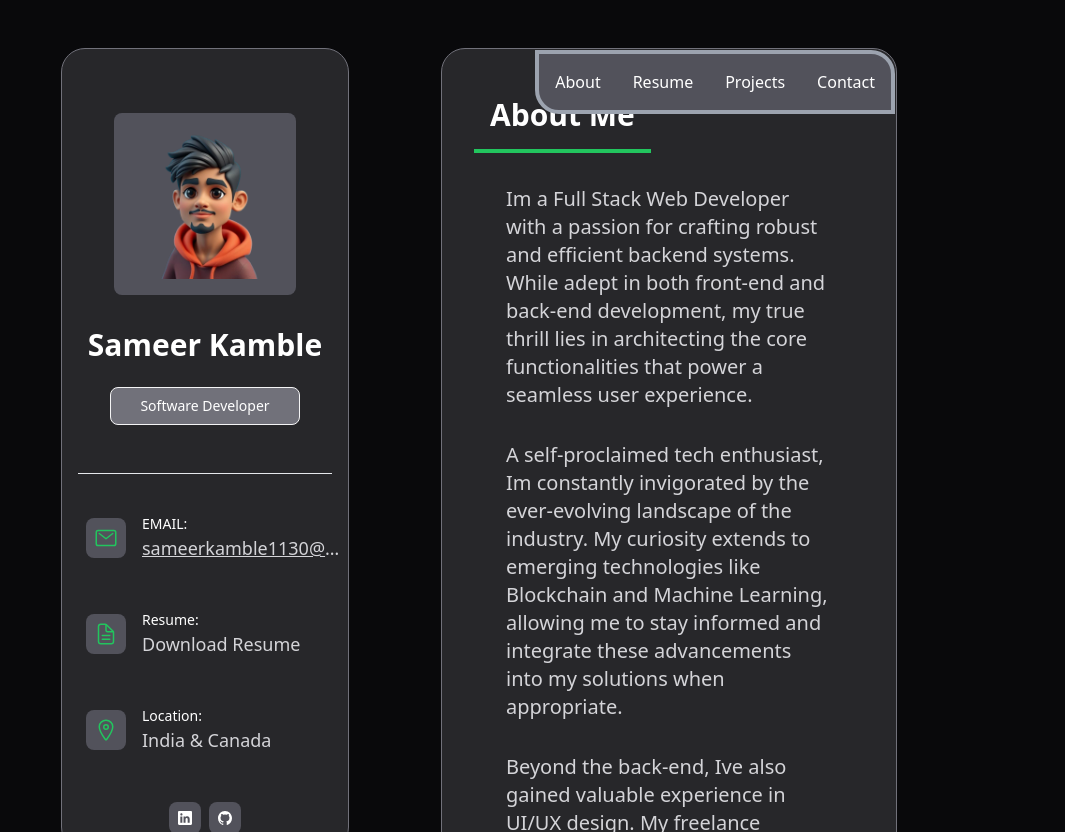
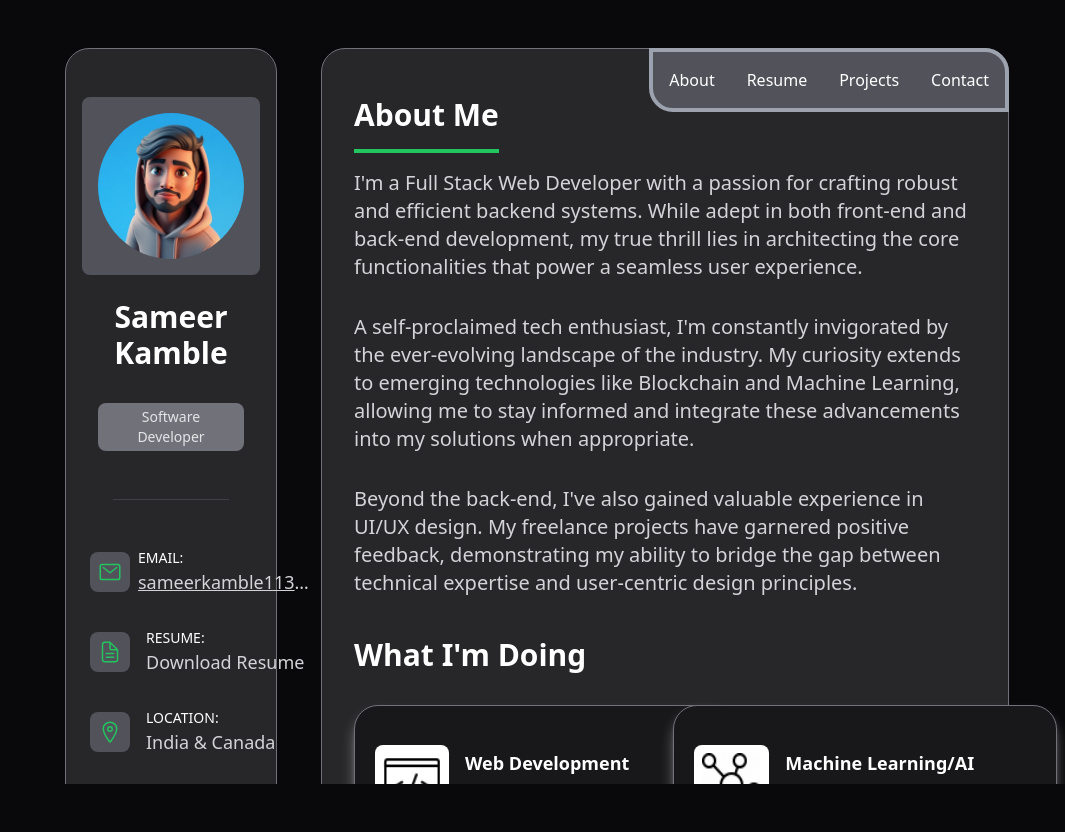
Before and after one commit to sameer1130/portfolio, a Next.js app: page / in a window 1280 px wide. Shown: the whole page, without its empty margins (215-1280 px from the left). Built offline with nearby package versions, Linux system fonts and the light colour scheme.

Commit message:
added the optimization for large screen

```diff
--- a/components/AboutMe.tsx
+++ b/components/AboutMe.tsx
@@ -1,110 +1,86 @@
 'use client'
 import Card from "./Card";
-
 import NavBar from "./NavBar";
 import Resume from "./Resume";
 import Projects from "./Projects";
 import Contact from "./Contact";
 import { useState } from "react";
 
+export default function AboutMe() {
+  const [activeSection, setActiveSection] = useState('about');
 
+  return (
+    <div className="mb-12 w-fit lg:pb-16">
+      <div className="relative">
+        <div className="text-white bg-zinc-800 border border-zinc-500 rounded-3xl p-8">
+          <div className="flex justify-between items-center">
+            {/* Section Title */}
+            <div className="font-bold text-3xl py-4  border-b-4 w-fit border-green-500">
+              {activeSection === 'about' && "About Me"}
+              {activeSection === 'resume' && "Resume"}
+              {activeSection === 'contact' && "Contact"}
+              {activeSection === 'projects' && "Projects"}
+            </div>
 
-export default function AboutMe() {
-    const [activeSection, setActiveSection ] = useState('about');
-    return(
-        <div className="w-3/4 mb-12">
-
-
-            <div className="relative ">
-                <div className="items-center text-white bg-zinc-800 border border-zinc-500 rounded-3xl p-8">
-                    <div className="justify-between items-center">
-
-                        <div className="font-bold text-3xl p-4 border-b-4 w-fit border-green-500 border-rounded">
-
-                            {activeSection === 'about' && "About Me" }
-                            {activeSection === 'resume' && "Resume" }
-                            {activeSection === 'contact' && "Contact" }
-                            {activeSection === 'projects' && "Projects" }
-                        </div>
-                        <div className="absolute top-0.5 right-0.5">
-                            <NavBar onNavigate={setActiveSection}/>
+            {/* NavBar for Large Screens */}
+            <div className="hidden lg:block absolute top-0 right-0">
+              <NavBar onNavigate={setActiveSection} />
             </div>
           </div>
+
+          {/* Active Section Content */}
           {activeSection === "about" && (
             <>
-                    <div className="items-center p-4 text-xl text-zinc-300">
+              <div className=" text-xl text-zinc-300">
+                <div className="py-4">
+                  I&apos;m a Full Stack Web Developer with a passion for crafting robust and efficient backend systems. While adept in both front-end and back-end development, my true thrill lies in architecting the core functionalities that power a seamless user experience.
+                </div>
+                <div className="py-4">
+                  A self-proclaimed tech enthusiast, I&apos;m constantly invigorated by the ever-evolving landscape of the industry. My curiosity extends to emerging technologies like Blockchain and Machine Learning, allowing me to stay informed and integrate these advancements into my solutions when appropriate.
+                </div>
+                <div className="py-4">
+                  Beyond the back-end, I&apos;ve also gained valuable experience in UI/UX design. My freelance projects have garnered positive feedback, demonstrating my ability to bridge the gap between technical expertise and user-centric design principles.
+                </div>
+              </div>
 
-                            <div className="flex justify-center items-center p-4">Im a Full Stack Web Developer with a passion for crafting robust and efficient backend systems.
-                                While adept in both front-end and back-end development, my true thrill lies in architecting the core
-                                functionalities that power a seamless user experience.</div>
-
-                            <div className="flex justify-center items-center p-4 ">A self-proclaimed tech enthusiast, Im constantly invigorated by the ever-evolving landscape of the industry.
-                                My curiosity extends to emerging technologies like Blockchain and Machine Learning, allowing me to stay
-                                informed and integrate these advancements into my solutions when appropriate.</div>
-
-                            <div className="flex justify-center items-center p-4 ">Beyond the back-end, Ive also gained valuable experience in UI/UX design.
-                                My freelance projects have garnered positive feedback,demonstrating my ability to bridge the gap between
-                                technical expertise and user-centric design principles.</div>
-
-
-                    </div>
-                    <div className="">
-                        <div className="font-bold text-3xl p-4">
+              {/* What I'm Doing Section */}
+              <div className="mt-6" >
+                <div className="font-bold text-3xl pb-8">
                   What I&apos;m Doing
                 </div>
-                        <div className="flex justify-center items-center items-stretch ">
-                            <div className="p-4 shadow-white">
+                <div className="grid grid-cols-1 md:grid-cols-2 gap-4 ">
                   <Card
                     imgSrc="/Images/icons8-code.gif"
                     title="Web Development"
                     description="Building the future by developing Web Applications using a blend of front-end and back-end technologies."
                   />
-                            </div>
-                            <div className="p-4">
-
                   <Card
                     imgSrc="/Images/icons8-mind-map.gif"
                     title="Machine Learning/AI"
-                                description="Utilizing Artificial Intelligence (AI) and Machine Learning (ML) to create intelligent and
-                                adaptive systems."
+                    description="Utilizing Artificial Intelligence (AI) and Machine Learning (ML) to create intelligent and adaptive systems."
                   />
-                            </div>
-
-                        </div>
-                        <div className="flex justify-center items-center items-stretch">
-                            <div className="p-4">
                   <Card
                     imgSrc="/Images/icons8-bitcoin.gif"
                     title="Web3"
                     description="Exploring the potential of Blockchain technology to revolutionize data security and transparency."
                   />
-                            </div>
-                            <div className="p-4">
-
                   <Card
                     imgSrc="/Images/icons8-figma (1).gif"
                     title="UI/UX Design"
                     description="Crafting User Interfaces (UI) and User Experiences (UX) that are intuitive, visually appealing, and user-friendly."
                   />
                 </div>
-
-                        </div>
-
               </div>
             </>
           )}
-
           {activeSection === "resume" && <Resume />}
           {activeSection === "projects" && <Projects />}
-
           {activeSection === "contact" && <Contact />}
         </div>
       </div>
 
-
-
+      {/* Padding for Small Screens */}
+      <div className="lg:hidden h-16"></div>
     </div>
-
-
-    )
+  );
 }
--- a/components/Bio.tsx
+++ b/components/Bio.tsx
@@ -1,97 +1,129 @@
-
+'use client';
+import { useState } from "react";
 import Image from "next/image";
-import Mail from "../public/ion--mail-outline.svg"
-import Doc from "../public/ion--document-text-outline.svg"
-import Loc from "../public/ion--location-outline.svg"
-import Linkedin from "../public/ion--logo-linkedin.svg"
-import Github from "../public/ion--logo-github.svg"
+import Mail from "../public/ion--mail-outline.svg";
+import Doc from "../public/ion--document-text-outline.svg";
+import Loc from "../public/ion--location-outline.svg";
+import Linkedin from "../public/ion--logo-linkedin.svg";
+import Github from "../public/ion--logo-github.svg";
 
 export default function Bio() {
+  const [showDetails, setShowDetails] = useState(false);
+
   return (
-        <div className="max-w-72">
-            <div className="items-center text-white bg-zinc-800 border border-zinc-500 rounded-3xl">
-                <div className="p-4 flex justify-center py-2 pt-16">
-                    <div className="bg-zinc-600 rounded-lg p-4">
+    <div className="lg:max-w-4xl  xl:max-w-5xl xl:ml-1  sm:overflow-auto sm:overflow-x-hidden xl:sticky xl:top-0 mb-12">
+      <div
+        className={`flex flex-col lg:flex-col text-white bg-zinc-800 border border-zinc-500 rounded-3xl ${
+          showDetails ? "w-full" : "lg:w-auto"
+        }`}
+        style={{ maxWidth: "calc(100% - 72px)" }} // Ensure it uses full width but reduces by 72px (margin/padding)
+      >
+        {/* Top Section */}
+        <div
+          className={`lg:p-4 flex ${
+            showDetails
+              ? "flex-row items-center justify-between w-full"
+              : "flex-col items-center"
+          } lg:flex-col lg:items-center lg:justify-center`}
+        >
+          {/* Profile Image */}
+          <div className="bg-zinc-600 rounded-lg p-4 mt-8">
+            <Image
+              src="/Images/3d-face1.jpg"
+              className="rounded-full"
+              width={150}
+              height={150}
+              alt="Picture of the author"
+            />
+          </div>
 
-                        <Image src="/Images/3d-face.png" width={150} height={150} alt="Picture of the author" />
+          {/* Name and Title */}
+          <div className={`${showDetails ? "text-left" : "text-center"} p-4`}>
+            <div className="items-center">
+                <h1 className="font-bold text-3xl p-2 mb-6">Sameer Kamble</h1>
+                <div className="flex justify-center items-center">
+
+                    <p className="bg-zinc-500 text-zinc-200 w-fit rounded-lg py-1 px-3 text-sm ">
+                    Software Developer
+                    </p>
                 </div>
             </div>
 
-                <div className="p-6 text-center font-bold text-3xl ">
-                    <h1>
-                    Sameer Kamble
-                    </h1>
+            {/* Border after the Software Developer text */}
+            <div className="flex justify-center mt-12">
+                <div className="w-4/5 border-b border-zinc-700" />
             </div>
-                <div className="border-b border-0 mb-2 mx-4">
-                    <div className="text-center p-2 mx-8 mb-12 rounded-lg text-sm border border-zinc-100 bg-zinc-500 ">
-                        <p>
-                            Software Developer
-                        </p>
         </div>
 
+
+          {/* Button to Toggle Details (Visible on Small Screens Only) */}
+          <div className="lg:hidden">
+            <button
+              className="bg-green-600 text-white rounded-lg py-2 px-4"
+              onClick={() => setShowDetails(!showDetails)}
+            >
+              {showDetails ? "Hide Details" : "Show Details"}
+            </button>
           </div>
-                <div className="p-4 ml-2 py-6">
+        </div>
+
+        {/* Detailed Section */}
+        <div
+          className={`transition-all duration-300 ${
+            showDetails ? "block" : "hidden"
+          } lg:block w-full`}
+        >
+          {/* Email */}
+
+          <div className="p-4 ml-2 py-2">
   <div className="text-center text-sm">
-                        <div className="flex justify-start items-center space-x-2">
+    {/* Email Field */}
+    <div className="flex justify-start items-center">
       <div className="bg-zinc-600 rounded-lg p-2">
         <Mail className="text-green-500 w-6 h-6" />
       </div>
-                            <div className="p-2 ">
-
+      <div className="p-2">
         <p className="flex items-center">EMAIL:</p>
-                                <div className=" flex items-center">
-
+        <div className="flex items-center">
           <a
             href="mailto:sameerkamble1130@gmail.com"
-                                        className="text-lg text-zinc-300 underline truncate inline-block text-ellipsis"
-                                        style={{ maxWidth: "calc(100% - 72px)" }}>
+            className="text-lg text-zinc-300 underline truncate inline-block w-full max-w-[calc(100%-92px)]"
+          >
             sameerkamble1130@gmail.com
           </a>
         </div>
       </div>
     </div>
-                    </div>
-                </div>
 
-                <div className="p-4 ml-2 py-2">
-                    <div className="text-center text-sm">
-                        <div className="flex justify-start items-center space-x-2">
+    {/* Resume Field */}
+    <div className="flex justify-start items-center space-x-2 mt-4">
       <div className="bg-zinc-600 rounded-lg p-2">
         <Doc className="text-green-500 w-6 h-6" />
       </div>
-                            <div className="p-2 ">
-
-                                <p className="flex items-center">Resume:</p>
-                                <div className=" flex items-center">
-
+      <div className="p-2">
+        <p className="flex items-center">RESUME:</p>
+        <div className="flex items-center">
           <a
             href="https://www.dropbox.com/scl/fi/jcbn7rl9ybnqbkt5eeic4/Sameer_ind.pdf?rlkey=0z2w22xe3th4yqgraxmpwg53e&st=ml4lurpk&dl=0"
-                                        className="text-lg text-zinc-300 truncate inline-block text-ellipsis"
-                                        // style={{ maxWidth: "calc(100% - 72px)" }}
+            className="text-lg text-zinc-300  truncate inline-block w-full "
           >
             Download Resume
           </a>
         </div>
       </div>
     </div>
-                    </div>
-                </div>
 
-                <div className="p-4 ml-2 py-6">
-                    <div className="text-center text-sm">
-                        <div className="flex justify-start items-center space-x-2">
+    {/* Location Field */}
+    <div className="flex justify-start items-center space-x-2 mt-4">
       <div className="bg-zinc-600 rounded-lg p-2">
         <Loc className="text-green-500 w-6 h-6" />
       </div>
-                            <div className="p-2 ">
-
-                                <p className="flex items-center">Location:</p>
-                                <div className=" flex items-center">
-
+      <div className="p-2">
+        <p className="flex items-center">LOCATION:</p>
+        <div className="flex items-center">
           <a
-                                        href="https://www.dropbox.com/scl/fi/jcbn7rl9ybnqbkt5eeic4/Sameer_ind.pdf?rlkey=0z2w22xe3th4yqgraxmpwg53e&st=ml4lurpk&dl=0"
-                                        className="text-lg text-zinc-300 truncate inline-block text-ellipsis"
-                                        // style={{ maxWidth: "calc(100% - 72px)" }}
+            href="#"
+            className="text-lg text-zinc-300 truncate inline-block w-full "
           >
             India & Canada
           </a>
@@ -100,23 +132,30 @@ export default function Bio() {
     </div>
   </div>
 </div>
-                <div className="flex justify-center space-x-2 p-4">
-                <a href="https://www.linkedin.com/in/sameer-kamble11/" target="_blank" rel="noopener noreferrer">
+
+          {/* Social Links */}
+          <div className="flex justify-center space-x-4 p-4">
+            <a
+              href="https://www.linkedin.com/in/sameer-kamble11/"
+              target="_blank"
+              rel="noopener noreferrer"
+            >
               <div className="bg-zinc-600 rounded-lg p-2">
                 <Linkedin className="w-4 h-4" />
               </div>
             </a>
-
-                    <a href="https://github.com/sameer1130" target="_blank" rel="noopener noreferrer">
+            <a
+              href="https://github.com/sameer1130"
+              target="_blank"
+              rel="noopener noreferrer"
+            >
               <div className="bg-zinc-600 rounded-lg p-2">
                 <Github className="w-4 h-4" />
               </div>
             </a>
-
-                </div>
-
-
           </div>
         </div>
-    )
+      </div>
+    </div>
+  );
 }
--- a/components/Card.tsx
+++ b/components/Card.tsx
@@ -10,15 +10,15 @@ export default function Card({imgSrc, title, description}:
 ){
     return(
         <div>
-            <div className=  "flex justify-center items-center p-2 border border-zinc-500 bg-zinc-900 rounded-3xl shadow-lg shadow-white/50 hover:shadow-green-500/50 w-96 h-48">
-                <div className="mb-[48px] ml-[20px]">
-                <img src={imgSrc} alt={title} className="w-44 h-20 bg-white  rounded-lg p-2 " />
+            <div className=  "flex  justify-center items-center mr-4 mb-4  p-2 border border-zinc-500 bg-zinc-900 rounded-3xl shadow-lg shadow-white/50 hover:shadow-green-500/50 xl:w-96 xl:h-48">
+                <div className="mb-[32px] ml-[12px]">
+                    <img src={imgSrc} alt={title} className="w-52 h-20 bg-white  rounded-lg p-2 " />
                 </div>
                 <div className="p-2 px-4">
                     <div className="font-bold text-lg py-4 ">
                         {title}
                     </div>
-                    <div className="pb-4 text-zinc-300">
+                    <div className="pb-4 text-sm text-zinc-300">
                         {description}
                     </div>
                 </div>
--- a/components/MainPage.tsx
+++ b/components/MainPage.tsx
@@ -1,17 +1,21 @@
 import AboutMe from "./AboutMe";
 import Bio from "./Bio";
 
+export default function MainPage() {
+  return (
+    <div className="flex  h-screen overflow-hidden lg:pb-12">
+      {/* Main container for both sections */}
+      <div className="flex w-full h-full overflow-y-auto overflow-x-hidden">
+        {/* Bio Section */}
+        <div className="xl:ml-[260px] p-4 w-full lg:max-w-[30%] xl:max-w-[25%] lg:ml-[40px]">
+          <Bio />
+        </div>
 
-
-export default function MainPage(){
-    return(
-        <div className="flex h-screen  overflow-hidden">
-            <div className="ml-[260px] p-4 sticky top-0 h-screen">
-                <Bio />
-            </div>
-            <div className="ml-[60px] p-4 flex-1 overflow-y-auto">
-                <AboutMe />
-            </div>
+        {/* AboutMe Section */}
+        <div className="p-4 flex-1 lg:mr-[40px] lg:ml-[-60px] lg:pb-8">
+          <AboutMe />
         </div>
-    )
+      </div>
+    </div>
+  );
 }
--- a/components/NavBar.tsx
+++ b/components/NavBar.tsx
@@ -5,11 +5,8 @@ interface NavBarProps {
 export default function NavBar({ onNavigate }: NavBarProps) {
   return (
     <div>
-        <div>
-          <div
-            className="hidden w-full md:block md:w-auto p-4 bg-zinc-600 border-4 border-gray-400 rounded-tl-none rounded-tr-3xl rounded-bl-3xl rounded-br-none"
-            id="navbar-default"
-          >
+      {/* NavBar for Large Screens */}
+      <div className="hidden lg:block w-full md:w-auto p-4 bg-zinc-600 border-4 border-gray-400 rounded-tl-none rounded-tr-3xl rounded-bl-3xl rounded-br-none">
         <ul className="font-medium flex flex-col p-4 md:p-0 mt-4 md:flex-row md:space-x-8 rtl:space-x-reverse md:mt-0">
           <li>
             <a
@@ -49,6 +46,47 @@ interface NavBarProps {
           </li>
         </ul>
       </div>
+
+      {/* NavBar for Small Screens */}
+      <div className="lg:hidden fixed bottom-0 left-0 right-0 bg-zinc-800 text-white shadow-lg z-50">
+        <ul className="flex justify-around items-center p-4">
+          <li>
+            <a
+              href="#"
+              onClick={() => onNavigate("about")}
+              className="py-2 px-4 text-white hover:bg-green-500 rounded transition"
+            >
+              About
+            </a>
+          </li>
+          <li>
+            <a
+              href="#"
+              onClick={() => onNavigate("resume")}
+              className="py-2 px-4 text-white hover:bg-green-500 rounded transition"
+            >
+              Resume
+            </a>
+          </li>
+          <li>
+            <a
+              href="#"
+              onClick={() => onNavigate("projects")}
+              className="py-2 px-4 text-white hover:bg-green-500 rounded transition"
+            >
+              Projects
+            </a>
+          </li>
+          <li>
+            <a
+              href="#"
+              onClick={() => onNavigate("contact")}
+              className="py-2 px-4 text-white hover:bg-green-500 rounded transition"
+            >
+              Contact
+            </a>
+          </li>
+        </ul>
       </div>
     </div>
   );
```
Also changed, not shown: components/Contact.tsx (+26 -22 lines), public/Images/3d-face1.jpg (added). Lines whose indentation alone changed are shown as unchanged.
